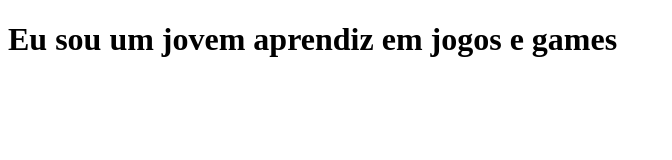
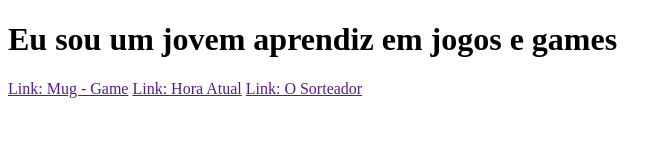
Before and after one commit to skaterfel/skaterfel.github.io, a plain HTML site: page index.html in a window 1280 px wide. Shown: the whole page, without its empty margins (0-672 px from the left). Drawn offline with Linux system fonts and the light colour scheme.

Commit message:
Update index.html
Colocando links no site

```diff
--- a/index.html
+++ b/index.html
@@ -8,5 +8,8 @@
 </head>
 <body>
     <h1>Eu sou um jovem aprendiz em jogos e games</h1>
+    <a href="">Link: Mug - Game</a>
+    <a href="">Link: Hora Atual</a>
+    <a href="">Link: O Sorteador</a>
 </body>
 </html>
```
